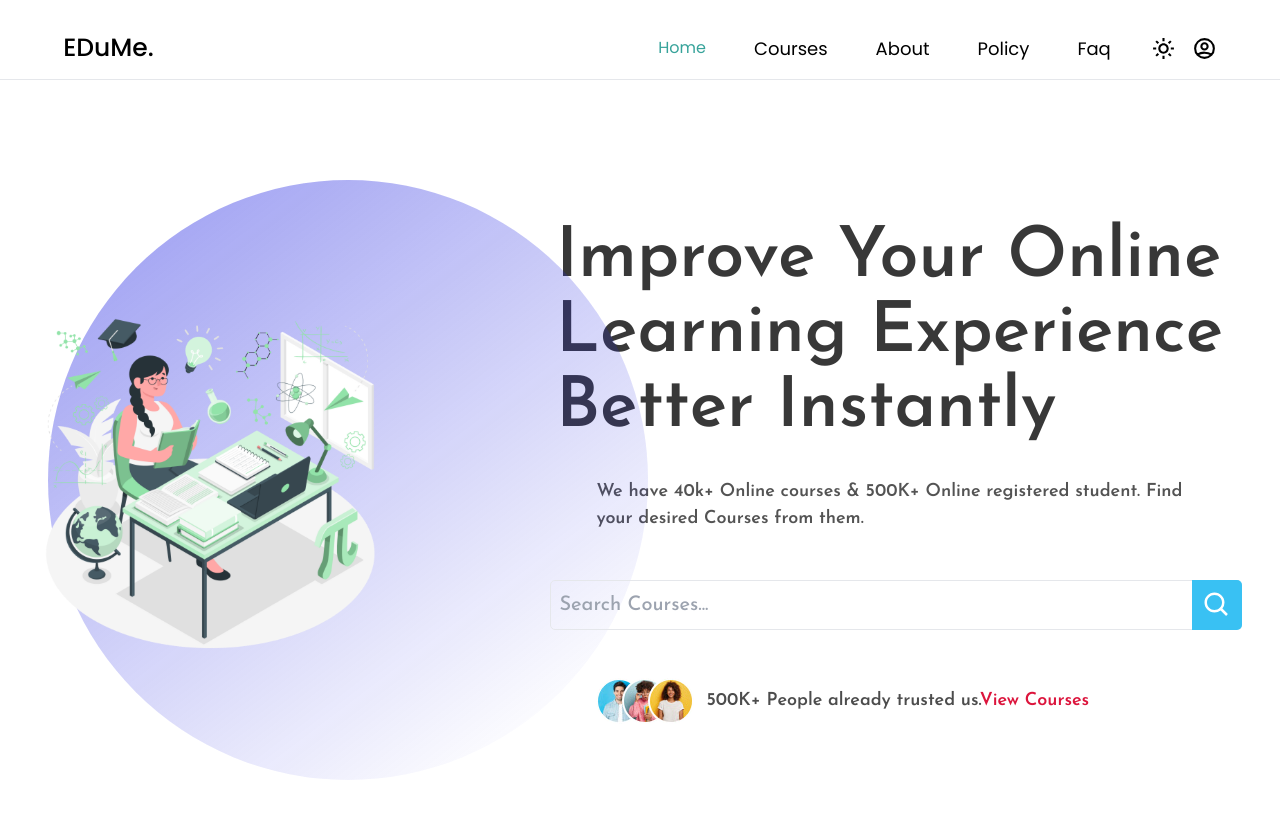
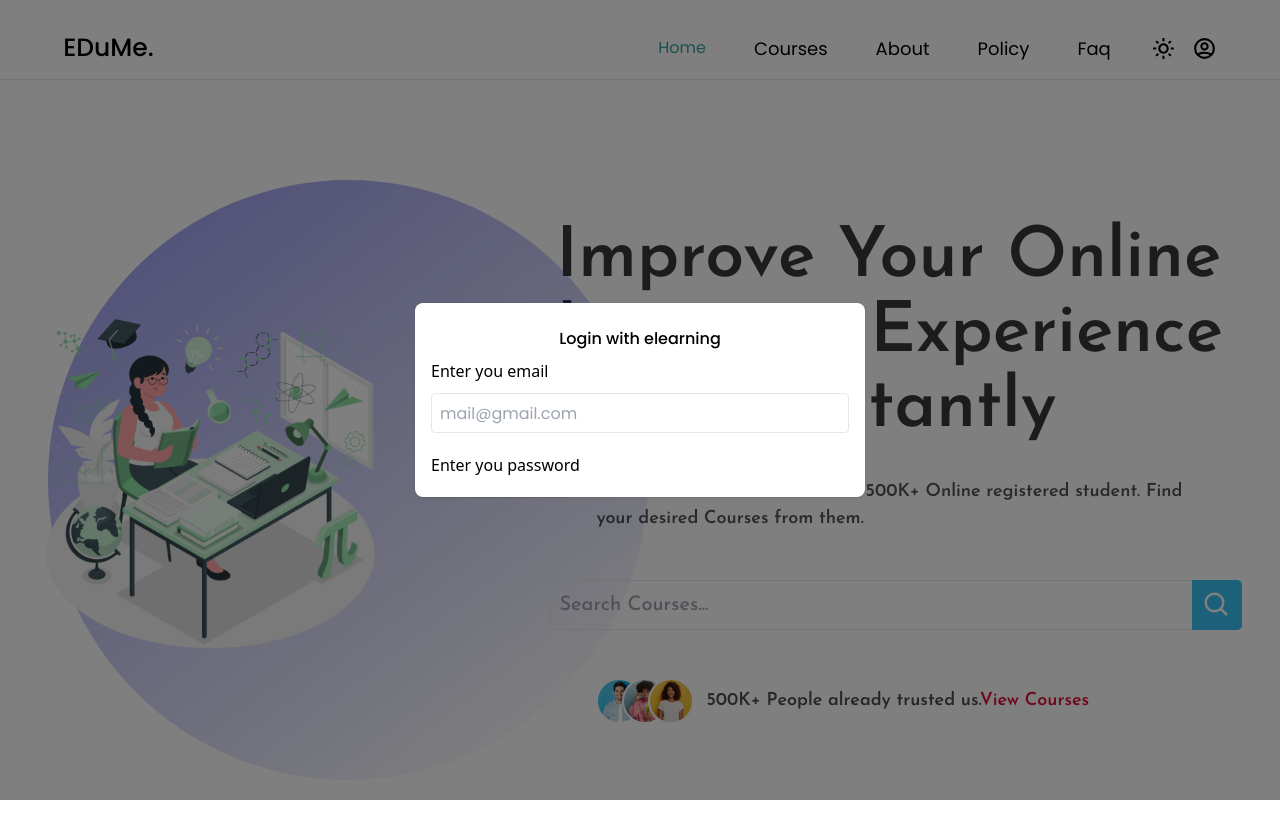
Before and after one commit to mFaYizp/EDuMe, a Next.js app in the folder client/: page / in a window 1280 px wide. Both pictures are taken after a click on the icon 1204 px from the left and 48 px from the top of the page. Shown: the top 838 px of the page. Built offline with nearby package versions, Linux system fonts and the light colour scheme.

Commit message:
header props passed properly

```diff
--- a/client/app/components/Auth/Login.tsx
+++ b/client/app/components/Auth/Login.tsx
@@ -18,23 +18,49 @@ const schema = Yup.object().shape({
   password: Yup.string().required("Please enter password").min(6),
 });
 
-const Login: FC<Props> = ({}: Props) => {
+const Login: FC<Props> = ({setRoute}: Props) => {
   const [show, setShow] = useState(false);
 
   const formik = useFormik({
-    initialValues:{email:'',password:''},
+    initialValues: { email: "", password: "" },
     validationSchema: schema,
-    onSubmit:async({email,password})=>{console.log(email,password);
-    }
-  })
+    onSubmit: async ({ email, password }) => {
+      console.log(email, password);
+    },
+  });
 
-  const {errors,touched,values,handleSubmit,handleChange} =formik
+  const { errors, touched, values, handleSubmit, handleChange } = formik;
 
-  return(
-  <div className="w-full">
-<h1 className={`${styles.title}`}></h1>
-Login with elearning
-  </div>);
+  return (
+    <div className="w-full">
+      <h1 className={`${styles.title}`}>Login with elearning</h1>
+      <form onSubmit={handleSubmit}>
+        <label className={`${styles.label}`} htmlFor="email">
+          Enter you email
+        </label>
+        <input
+          type="email"
+          name=""
+          value={values.email}
+          onChange={handleChange}
+          id="email"
+          placeholder="mail@gmail.com"
+          className={`${
+            errors.email && touched.email && "border-red-500"
+          }${styles.input}`}
+        />
+        {errors.email && touched.email &&(
+            <span className="text-red-500 pt-2 block">{errors.email}</span>
+        )}
+        <div className="w-full mt-5 relative mb-1">
+        <label className={`${styles.label}`} htmlFor="password">
+          Enter you password
+        </label>
+        <input type={!show ? 'password':'text'} name="" id="" />
+        </div>
+      </form>
+    </div>
+  );
 };
 
 export default Login;
--- a/client/app/components/Headers.tsx
+++ b/client/app/components/Headers.tsx
@@ -95,7 +95,7 @@ const Header: FC<Props> = ({ activeItem, setOpen, route, open, setRoute }) => {
           </div>
         )}
       </div>
-      {route === "Sign-Up" && (
+      {route === "Login" && (
         <>
           {open && (
             <CustomModal
--- a/client/app/page.tsx
+++ b/client/app/page.tsx
@@ -10,7 +10,7 @@ interface Props {}
 const Page: FC<Props> = (props) => {
   const [open, setOpen] = useState(false);
   const [activeItem, setActiveItem] = useState(0);
-  const [route, setRoute] = useState("login");
+  const [route, setRoute] = useState("Login");
 
   return (
     <div>
@@ -21,7 +21,13 @@ const Page: FC<Props> = (props) => {
         setRoute={setRoute}
         route={route}
       />
-      <Header open={open} setOpen={setOpen} activeItem={activeItem} />
+      <Header
+        open={open}
+        setOpen={setOpen}
+        activeItem={activeItem}
+        route={route}
+        setRoute={setRoute}
+      />
       <Hero />
     </div>
   );
--- a/client/app/styles/style.ts
+++ b/client/app/styles/style.ts
@@ -1,3 +1,7 @@
 export const styles = {
-    title : "text-|25px) text-black dark:text-white font-[500] font-Poppins text-center py-2"
-}
+  title:
+    "text-|25px) text-black dark:text-white font-[500] font-Poppins text-center py-2",
+  label: "text-[16px] font-poppins text-black dark:text-white",
+  input:
+    " w-full text-black dark:text-white bg-transparent border rounded h-[40px] px-2 outline-none mt-[10px] font-Poppins",
+};
```
Also changed, not shown: client/app/utils/Heading.tsx (+9 -1 lines).
